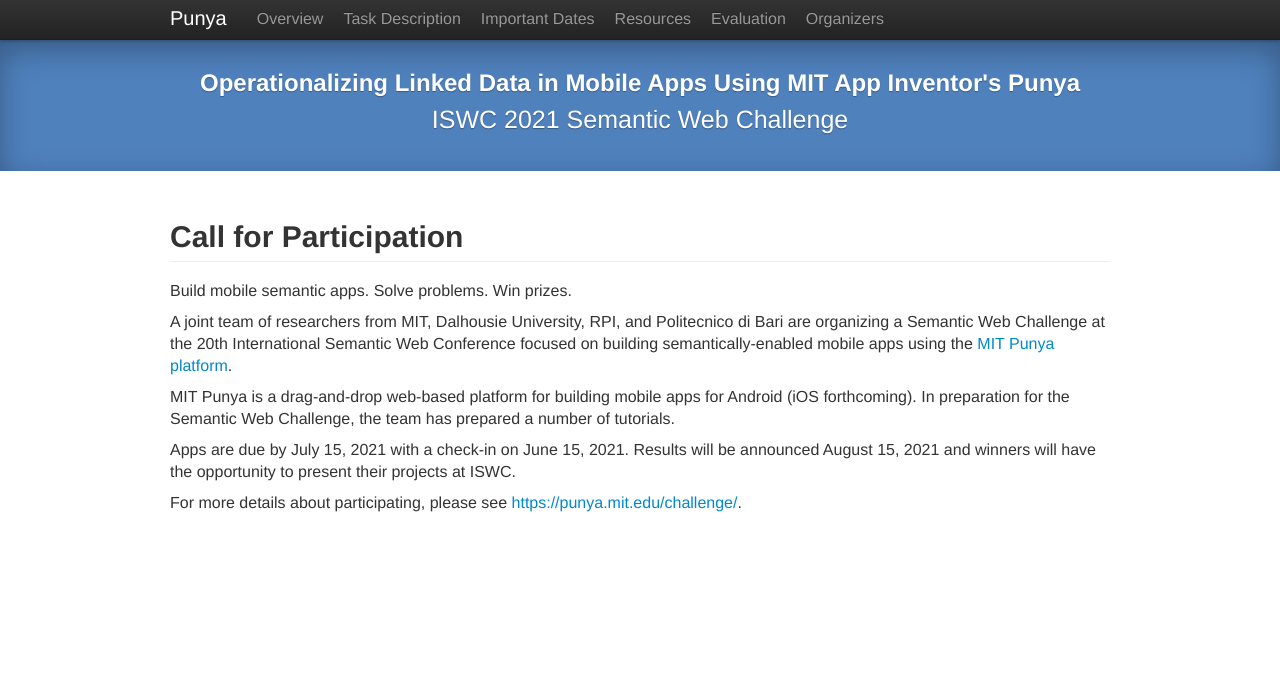
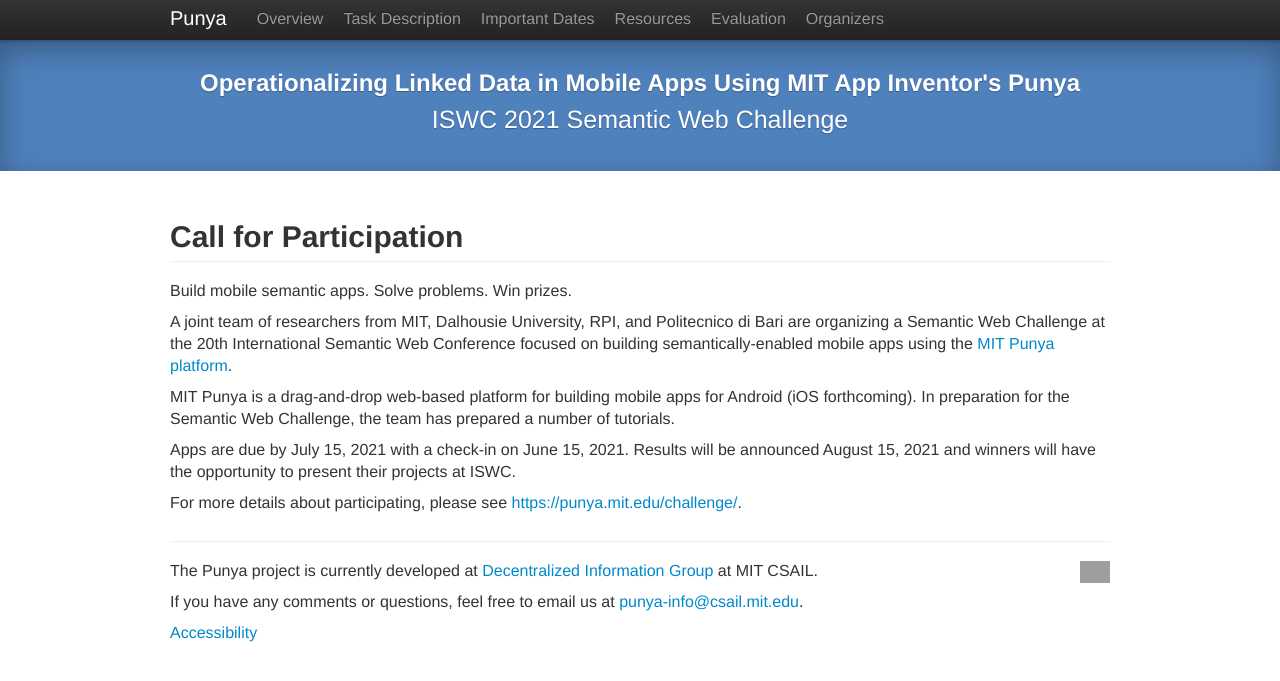
Before and after one commit to mit-dig/punya-website, a Jekyll site: the page built from challenge/cfp.md, in a window 1280 px wide. Shown: the top 681 px of the page. Built offline with Jekyll 4.4.1, drawn with Linux system fonts in a browser that asks for light colours; grey boxes are pictures that could not be loaded.

Commit message:
Add MIT Accessibility link
Change-Id: I14400046615fb182832bab28e3a2d84ffd0394a4

```diff
--- a/_includes/footer.html
+++ b/_includes/footer.html
@@ -2,4 +2,5 @@
   <p class="pull-right" style="margin-left: 18px;"><img width="30" src="images/phone.svg" alt="WeReport"></p>
   <p>The Punya project is currently developed at <a href="http://dig.csail.mit.edu/">Decentralized Information Group</a> at MIT CSAIL.</p>
   <p>If you have any comments or questions, feel free to email us at <a href="mailto:punya-info@csail.mit.edu">punya-info@csail.mit.edu</a>.</p>
+  <p><a href="https://accessibility.mit.edu/" target="_blank">Accessibility</a></p>
 </footer>
--- a/_layouts/challenge.html
+++ b/_layouts/challenge.html
@@ -42,6 +42,10 @@
         </div>
     </main>
 
+    <div class="container">
+      {%- include footer.html -%}
+    </div>
+
     <script type="text/javascript" src="/static/jquery-latest.pack.js"></script>
     <script src="/static/bootstrap.min.js"></script>
     <script src="/static/bootstrap-tooltip.js"></script>
```
